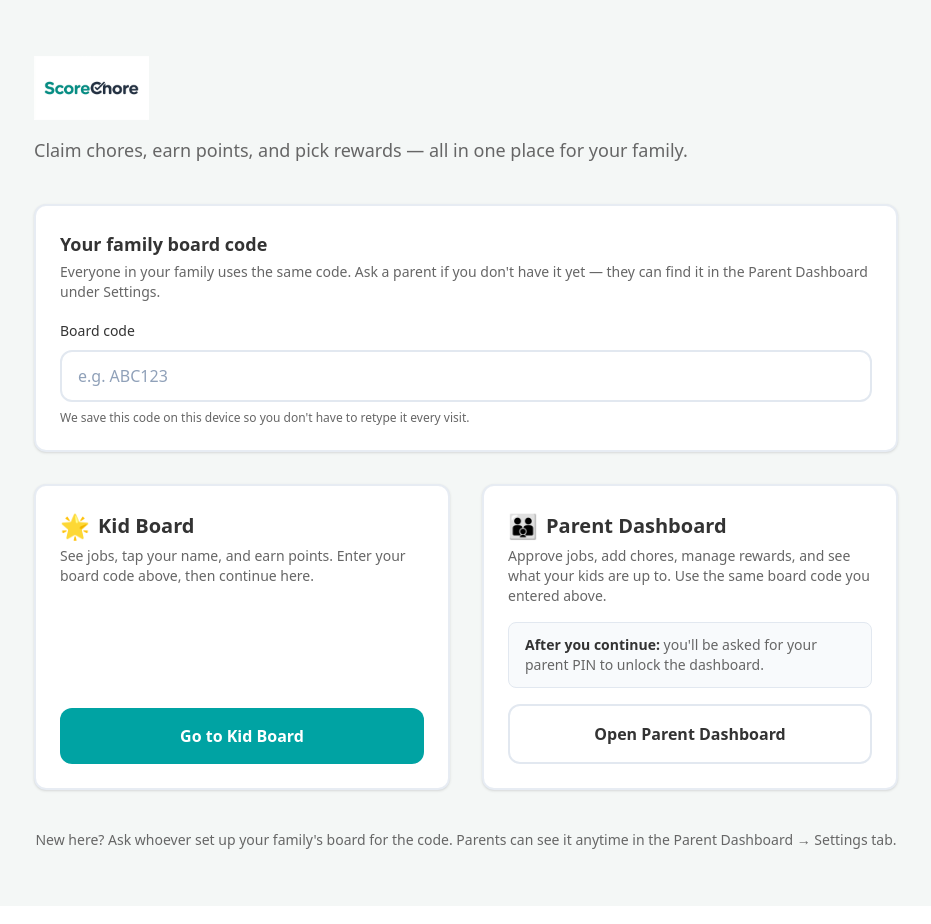
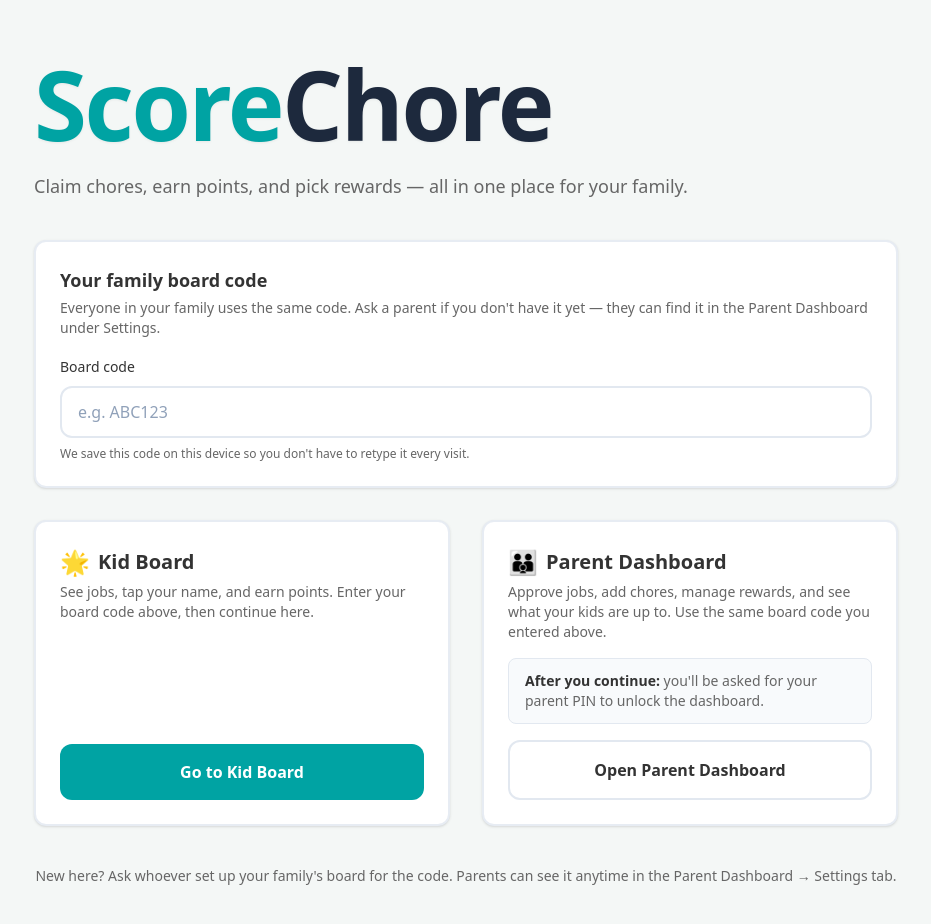
Before and after one commit to FalseEnigma/family-job-board, a Next.js app: page / in a window 1280 px wide. Shown: the top 924 px of the page, without its empty margins (174-1105 px from the left). Built offline with nearby package versions, Linux system fonts and the light colour scheme.

Commit message:
add logo

```diff
--- a/app/board/page.tsx
+++ b/app/board/page.tsx
@@ -1,7 +1,6 @@
 'use client'
 
 import { Suspense, useEffect, useRef, useState } from 'react'
-import Image from 'next/image'
 import Link from 'next/link'
 import { useSearchParams } from 'next/navigation'
 import { supabase } from '../../lib/supabaseClient'
@@ -13,6 +12,7 @@ import {
   InfoModal,
   type ModalVariant,
 } from '@/components/ModalDialogs'
+import { ScoreChoreLogo } from '@/components/ScoreChoreLogo'
 
 const ENCOURAGING_MESSAGES = [
   'Nice work!',
@@ -702,7 +702,7 @@ function BoardPageContent() {
     <div className="min-h-screen bg-ease-bg text-[#333333] flex flex-col">
       {/* Header - Ease-style clean */}
       <header className="px-4 py-4 sm:px-6 border-b border-slate-200/80 bg-white flex items-center justify-between gap-4">
-        <div className="flex items-center gap-3">
+        <div className="flex items-center gap-3 flex-wrap gap-y-2">
           <span
             className="text-3xl sm:text-4xl transition-transform duration-300"
             style={{
@@ -713,15 +713,11 @@ function BoardPageContent() {
             {activeJobs.length === 0 ? '😴' : recentlyEarnedPoints ? '🎉' : '😊'}
           </span>
           <div className="min-w-0">
-            <h1 className="m-0 mb-1">
-              <Image
-                src="/scorechore-logo.png"
-                alt="ScoreChore"
-                width={280}
-                height={72}
-                priority
-                className="h-9 sm:h-10 w-auto max-w-[min(100%,260px)]"
-              />
+            <h1 className="m-0 mb-1.5">
+              <span className="sr-only">ScoreChore</span>
+              <span aria-hidden className="block">
+                <ScoreChoreLogo variant="header" />
+              </span>
             </h1>
           <div className="text-xs text-[#666666] mt-1">
             Household: {householdName || 'Loading...'}{' '}
--- a/app/page.tsx
+++ b/app/page.tsx
@@ -1,8 +1,8 @@
 'use client'
 
 import { useEffect, useRef, useState } from 'react'
-import Image from 'next/image'
 import { useRouter } from 'next/navigation'
+import { ScoreChoreLogo } from '@/components/ScoreChoreLogo'
 
 const BOARD_CODE_KEY = 'family_job_board_code'
 
@@ -65,15 +65,11 @@ export default function Home() {
     <div className="min-h-screen bg-ease-bg text-[#333333]">
       <main className="mx-auto w-full max-w-4xl px-4 py-8 sm:py-14">
         <div className="text-center sm:text-left mb-8 sm:mb-10">
-          <h1 className="m-0 mb-4 flex justify-center sm:justify-start">
-            <Image
-              src="/scorechore-logo.png"
-              alt="ScoreChore"
-              width={340}
-              height={88}
-              priority
-              className="h-14 sm:h-16 w-auto max-w-full"
-            />
+          <h1 className="m-0 mb-5 flex flex-col items-center sm:items-start gap-1">
+            <span className="sr-only">ScoreChore</span>
+            <span aria-hidden className="drop-shadow-[0_1px_1px_rgba(0,0,0,0.06)]">
+              <ScoreChoreLogo variant="hero" />
+            </span>
           </h1>
           <p className="mt-1 text-lg text-[#666666] max-w-2xl mx-auto sm:mx-0">
             Claim chores, earn points, and pick rewards — all in one place for
--- a/app/parent/page.tsx
+++ b/app/parent/page.tsx
@@ -1,7 +1,6 @@
 'use client'
 
 import { Suspense, useEffect, useRef, useState, FormEvent } from 'react'
-import Image from 'next/image'
 import Link from 'next/link'
 import { supabase } from '../../lib/supabaseClient'
 import { useSearchParams } from 'next/navigation'
@@ -26,6 +25,7 @@ import {
   InfoModal,
   type ModalVariant,
 } from '@/components/ModalDialogs'
+import { ScoreChoreLogo } from '@/components/ScoreChoreLogo'
 
 const PARENT_PIN =
   process.env.NEXT_PUBLIC_PARENT_PIN &&
@@ -1531,15 +1531,17 @@ function ParentPageContent() {
       <header className="sticky top-0 z-10 bg-white border-b border-slate-200/80 shadow-sm">
         <div className="max-w-6xl mx-auto px-4 sm:px-6 py-3">
           <div className="flex flex-col sm:flex-row sm:items-center sm:justify-between gap-3">
-            <div className="flex items-start gap-3 min-w-0">
-              <Image
-                src="/scorechore-logo.png"
-                alt="ScoreChore"
-                width={200}
-                height={52}
-                className="h-8 sm:h-9 w-auto shrink-0 mt-0.5"
-              />
-              <div className="min-w-0">
+            <div className="flex items-start gap-4 sm:gap-5 min-w-0">
+              <div
+                className="shrink-0 pt-0.5 drop-shadow-[0_1px_1px_rgba(0,0,0,0.05)]"
+                role="img"
+                aria-label="ScoreChore"
+              >
+                <span aria-hidden="true">
+                  <ScoreChoreLogo variant="nav" />
+                </span>
+              </div>
+              <div className="min-w-0 border-l border-slate-200/90 pl-4 sm:pl-5">
                 <h1 className="text-xl sm:text-2xl font-bold tracking-tight text-[#333333]">
                   Parent Dashboard
                 </h1>
--- /dev/null
+++ b/components/ScoreChoreLogo.tsx
@@ -0,0 +1,28 @@
+/**
+ * Transparent wordmark — no raster “white box”. Uses app fonts (Geist) + brand colors.
+ */
+export function ScoreChoreLogo({
+  variant = 'header',
+  className = '',
+}: {
+  /** hero: landing page · header: kid board · nav: parent bar */
+  variant?: 'hero' | 'header' | 'nav'
+  className?: string
+}) {
+  const sizes = {
+    hero:
+      'text-[2.85rem] leading-[0.95] sm:text-6xl sm:leading-none md:text-7xl md:leading-none lg:text-8xl',
+    header:
+      'text-[2.1rem] leading-none sm:text-5xl sm:leading-none min-[480px]:text-[2.75rem]',
+    nav: 'text-[2rem] leading-none sm:text-[2.35rem] sm:leading-none md:text-[2.85rem] md:leading-none',
+  }
+
+  return (
+    <span
+      className={`inline-flex items-baseline font-extrabold tracking-tight ${sizes[variant]} ${className}`}
+    >
+      <span className="text-ease-teal">Score</span>
+      <span className="text-slate-800">Chore</span>
+    </span>
+  )
+}
```
